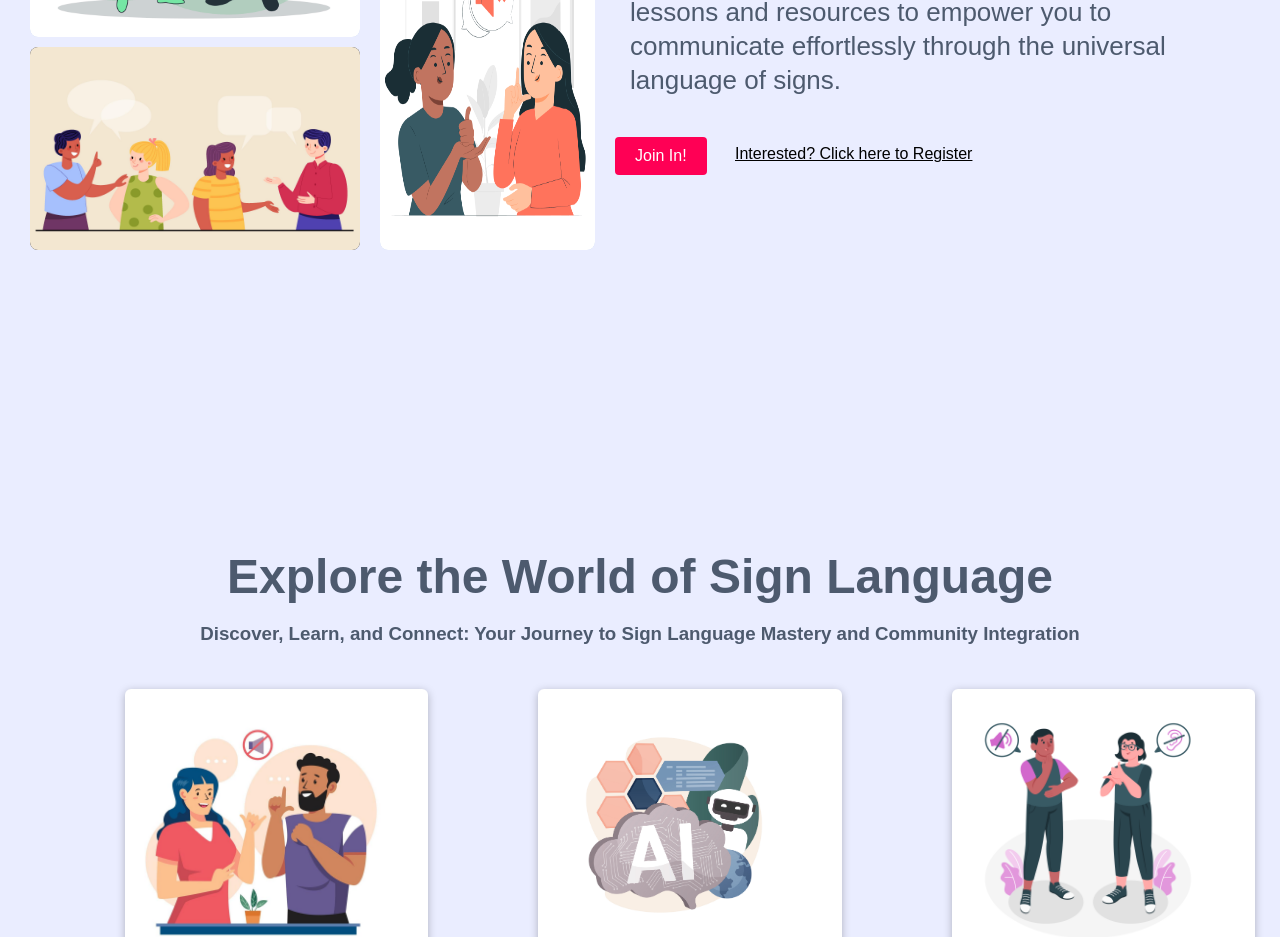
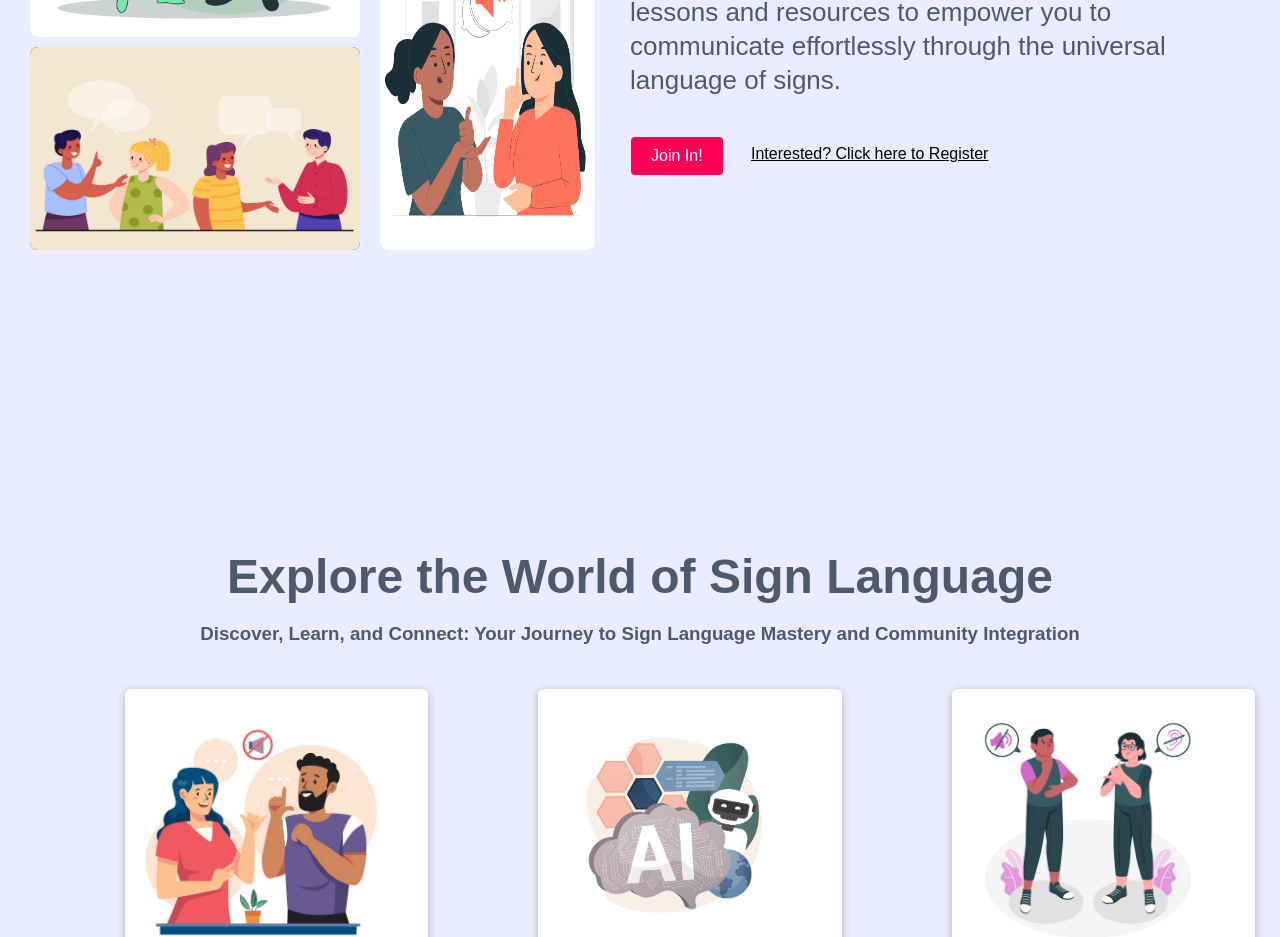
Before and after one commit to arshbhushan/Silent-Symphony, a React (Create React App) app in the folder finger-spelling-frontend/: page / in a window 1280 px wide. Shown: the part 880-1817 px from the top of the page. Built offline with nearby package versions, Linux system fonts and the light colour scheme; a web font is replaced by a local one.

Commit message:
adjustments in join in button.

```diff
--- a/finger-spelling-frontend/src/fingerSpelling/components/Brief.css
+++ b/finger-spelling-frontend/src/fingerSpelling/components/Brief.css
@@ -165,7 +165,7 @@
 
 .button-container {
   margin-top: 40px;
-  margin-left: 0px;
+  margin-left: 16px;
 }
 
 .underline-text {
```
